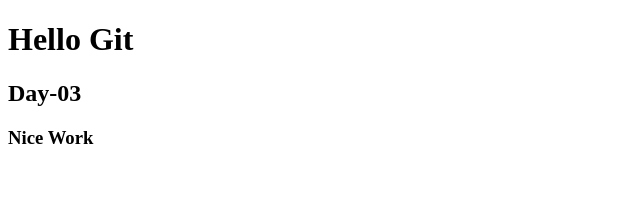
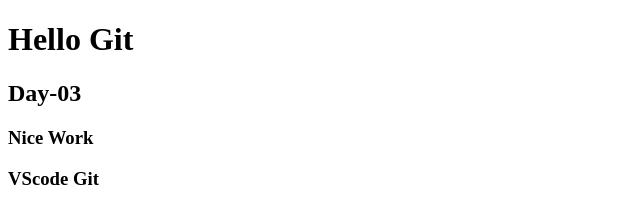
Before and after one commit to Kaihsin-Lin-Designer/Git-01, a plain HTML site: page index.html in a window 1280 px wide. Shown: the whole page, without its empty margins (0-640 px from the left). Drawn offline with Linux system fonts and the light colour scheme.

Commit message:
VScode Git

```diff
--- a/index.html
+++ b/index.html
@@ -9,6 +9,7 @@
     <h1>Hello Git</h1>
     <h2>Day-03</h2>
     <h3>Nice Work</h3>
+    <h3>VScode Git</h3>
     <script src="code.js"></script>
 </body>
 </html>
```
